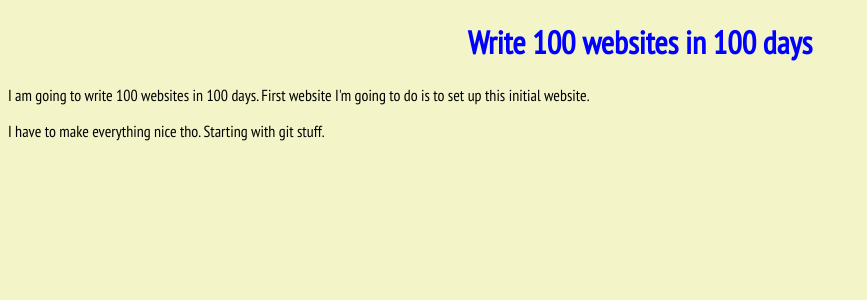
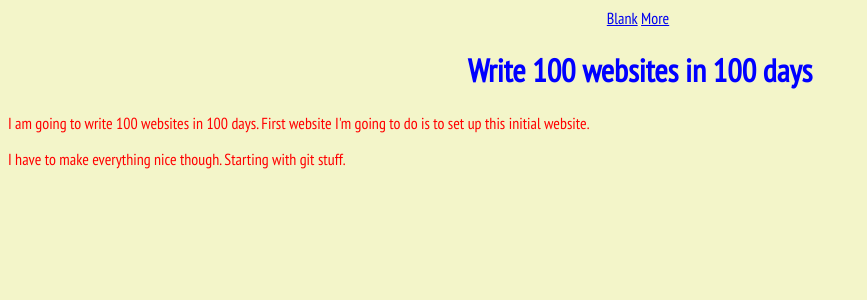
Before and after one commit to onhout/onhout.com, a PHP site: page / in a window 1280 px wide. Shown: the top 300 px of the page, without its empty margins (0-867 px from the left). Run offline with PHP 8.4, Linux system fonts and the light colour scheme.

Commit message:
dinner time

```diff
--- a/index.html
+++ b/index.html
@@ -8,10 +8,15 @@
     </head>
 
     <body>
+        <ul>
+            <li><a href="about:blank">Blank</a></li>
+            <li><a href="about:black">More</a></li>
+        </ul>
         <h1>Write 100 websites in 100 days</h1>
-
+        <div id="bodyparagraph">
         <p>I am going to write 100 websites in 100 days. First website I'm going to do is to set up this initial website.</p>
-        <p>I have to make everything nice tho. Starting with git stuff.</p>
+        <p>I have to make everything nice though. Starting with git stuff.</p>
+        </div>
 
 
 
--- a/styles.css
+++ b/styles.css
@@ -1,13 +1,33 @@
-body {
-    background-color: #F3F5C9;
-}
-
 h1 {
     color: blue;
     text-align:center;
 }
 
 body{
+    background-color: #F3F5C9;
     font-family: 'PT Sans Narrow', sans-serif;
     font-weight: 300;
+    text-align: center;
 }
+
+#bodyparagraph{
+    color: red;
+    margin: auto;
+    text-align: left;
+}
+
+ul{
+    list-style: none;
+    margin: 0;
+    padding: 15px 4px 17px 0;
+    display: inline;
+}
+
+ul li{
+    display: inline-block;
+    position: relative;
+}
+
+ul li:hover{
+    background: yellow;
+}
```
